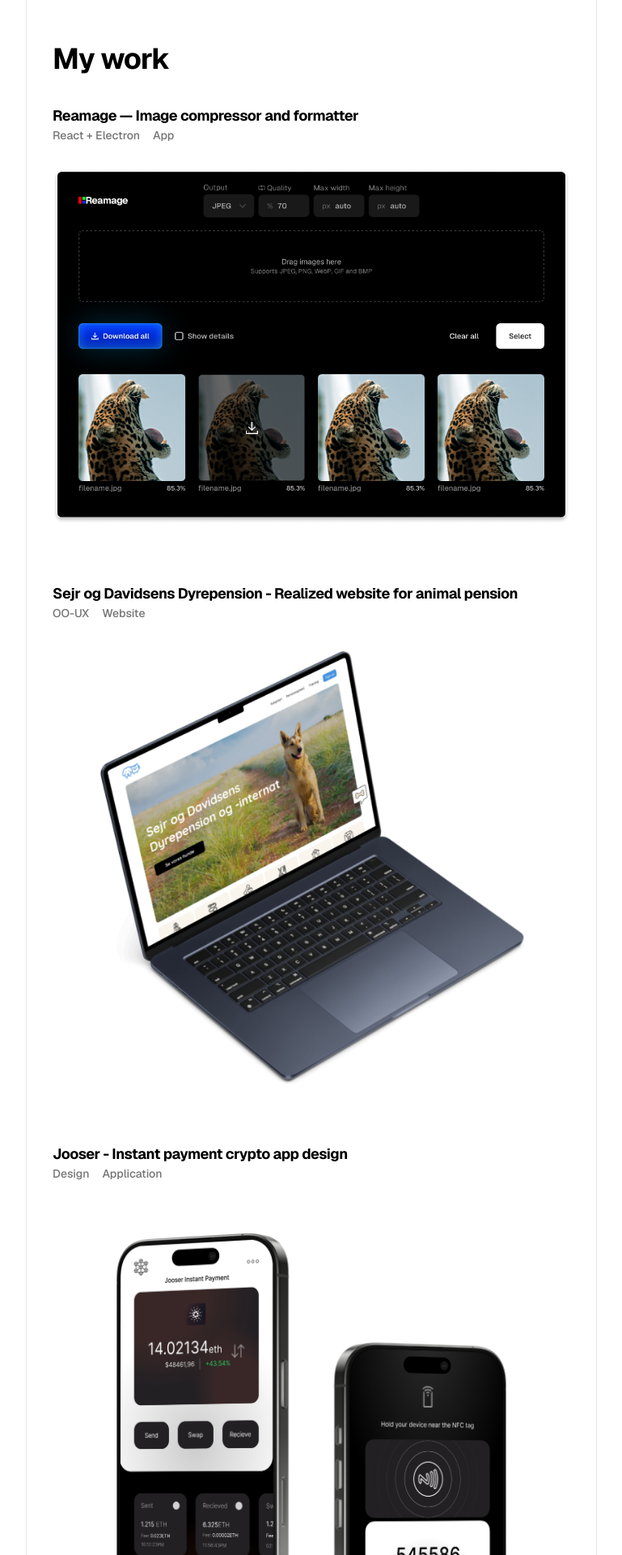
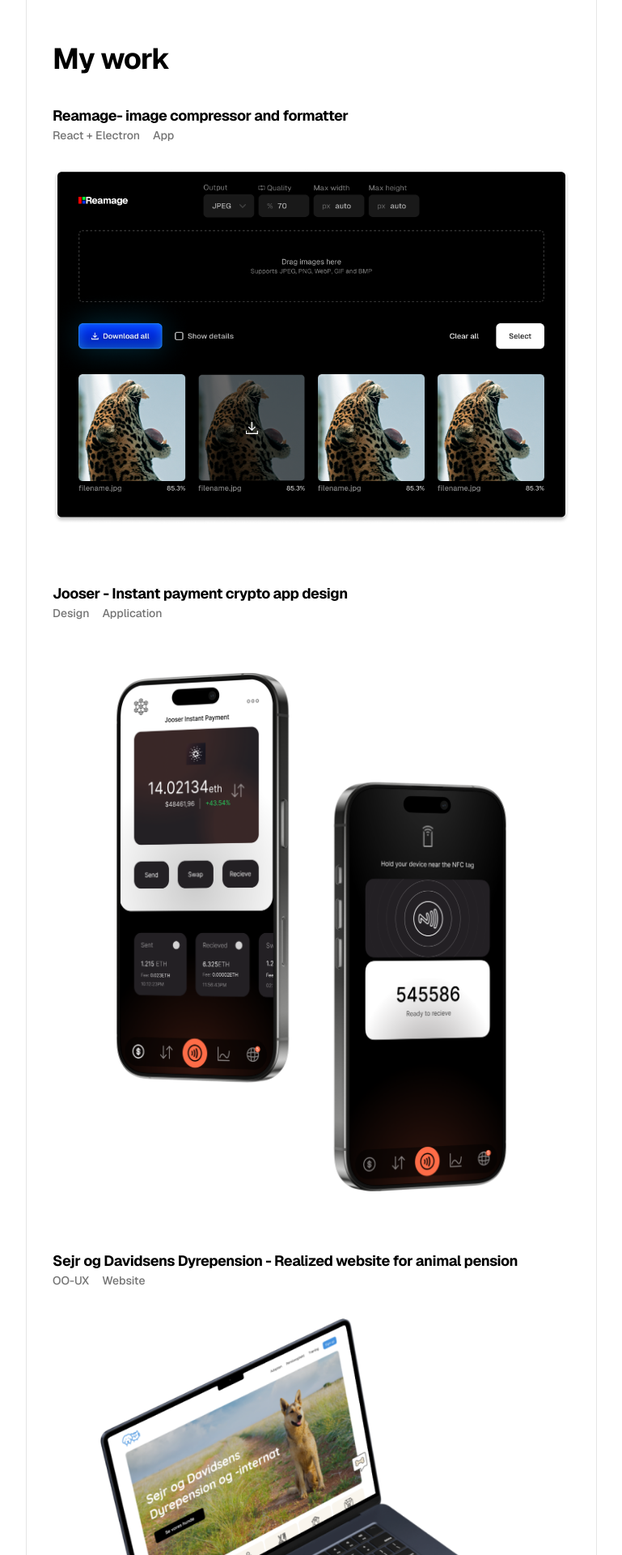
Before and after one commit to migoll/chrlnd.com, a Next.js app: page / in a window 1280 px wide. Shown: the part 1000-2920 px from the top of the page at 81% size, without its empty margins (255-1024 px from the left). Built offline with nearby package versions, Linux system fonts and the light colour scheme.

Commit message:
fix hover effects and case study order

```diff
--- a/src/app/my-work/animal-pension-case-study/page.tsx
+++ b/src/app/my-work/animal-pension-case-study/page.tsx
@@ -6,7 +6,7 @@
     <>
       <Section contentClassName="flex gap-12 flex-col px-8 py-32">
         <a href="/">
-          <button className="text-3xl font-bold bg-black text-white rounded-full w-[96px] h-[144px] hover:bg-neutral-800 dark:border-3">
+          <button className="text-3xl font-bold bg-black text-white rounded-full w-[96px] h-[144px] hover:bg-white dark:border-3 hover:text-black">
             ←
           </button>
         </a>
--- a/src/app/my-work/border-animation-case-study/page.tsx
+++ b/src/app/my-work/border-animation-case-study/page.tsx
@@ -6,7 +6,7 @@
     <>
       <Section contentClassName="flex gap-12 flex-col px-8 py-32">
         <a href="/">
-          <button className="text-3xl font-bold bg-black text-white rounded-full w-[96px] h-[144px] hover:bg-neutral-800 dark:border-3">
+          <button className="text-3xl font-bold bg-black text-white rounded-full w-[96px] h-[144px] hover:bg-white dark:border-3 hover:text-black">
             ←
           </button>
         </a>
--- a/src/app/my-work/guldborgsund-zoo-case-study/page.tsx
+++ b/src/app/my-work/guldborgsund-zoo-case-study/page.tsx
@@ -6,7 +6,7 @@
     <>
       <Section contentClassName="flex gap-12 flex-col px-8 py-32">
         <a href="/">
-          <button className="text-3xl font-bold bg-black text-white rounded-full w-[96px] h-[144px] hover:bg-neutral-800 dark:border-3">
+          <button className="text-3xl font-bold bg-black text-white rounded-full w-[96px] h-[144px] hover:bg-white dark:border-3 hover:text-black">
             ←
           </button>
         </a>
--- a/src/app/my-work/reamage-case-study/page.tsx
+++ b/src/app/my-work/reamage-case-study/page.tsx
@@ -6,7 +6,7 @@
     <>
       <Section contentClassName="flex gap-12 flex-col px-8 py-32">
         <a href="/">
-          <button className="text-3xl font-bold bg-black text-white rounded-full w-[96px] h-[144px] hover:bg-neutral-800 dark:border-3">
+          <button className="text-3xl font-bold bg-black text-white rounded-full w-[96px] h-[144px] hover:bg-white dark:border-3 hover:text-black">
             ←
           </button>
         </a>
--- a/src/app/page.tsx
+++ b/src/app/page.tsx
@@ -64,7 +64,7 @@
         <div className="flex flex-col gap-8">
           <div>
             <h3 className="font-bold text-lg pt-2">
-              Reamage — Image compressor and formatter
+              Reamage- image compressor and formatter
             </h3>
             <div className="flex gap-4 pb-8">
               <p className="text-sm text-neutral-500">React + Electron</p>
@@ -77,6 +77,24 @@
                 className="mx-auto mb-8"
                 width={640}
                 height={0}
+              />
+            </a>
+          </div>
+          <div>
+            <a href="/my-work/border-animation-case-study">
+              <h3 className="font-bold text-lg pt-2">
+                Jooser - Instant payment crypto app design
+              </h3>
+              <div className="flex gap-4 pb-16">
+                <p className="text-sm text-neutral-500">Design</p>
+                <p className="text-sm text-neutral-500">Application</p>
+              </div>
+              <Image
+                src="/images/case-study-two-image.png"
+                alt="Case study image"
+                className="aspect-square object-contain mb-8"
+                width={640}
+                height={640}
               />
             </a>
           </div>
@@ -96,24 +114,6 @@
                 className="aspect-square mx-auto mb-8"
                 width={540}
                 height={540}
-              />
-            </a>
-          </div>
-          <div>
-            <a href="/my-work/border-animation-case-study">
-              <h3 className="font-bold text-lg pt-2">
-                Jooser - Instant payment crypto app design
-              </h3>
-              <div className="flex gap-4 pb-16">
-                <p className="text-sm text-neutral-500">Design</p>
-                <p className="text-sm text-neutral-500">Application</p>
-              </div>
-              <Image
-                src="/images/case-study-two-image.png"
-                alt="Case study image"
-                className="aspect-square object-contain mb-8"
-                width={640}
-                height={640}
               />
             </a>
           </div>
```
